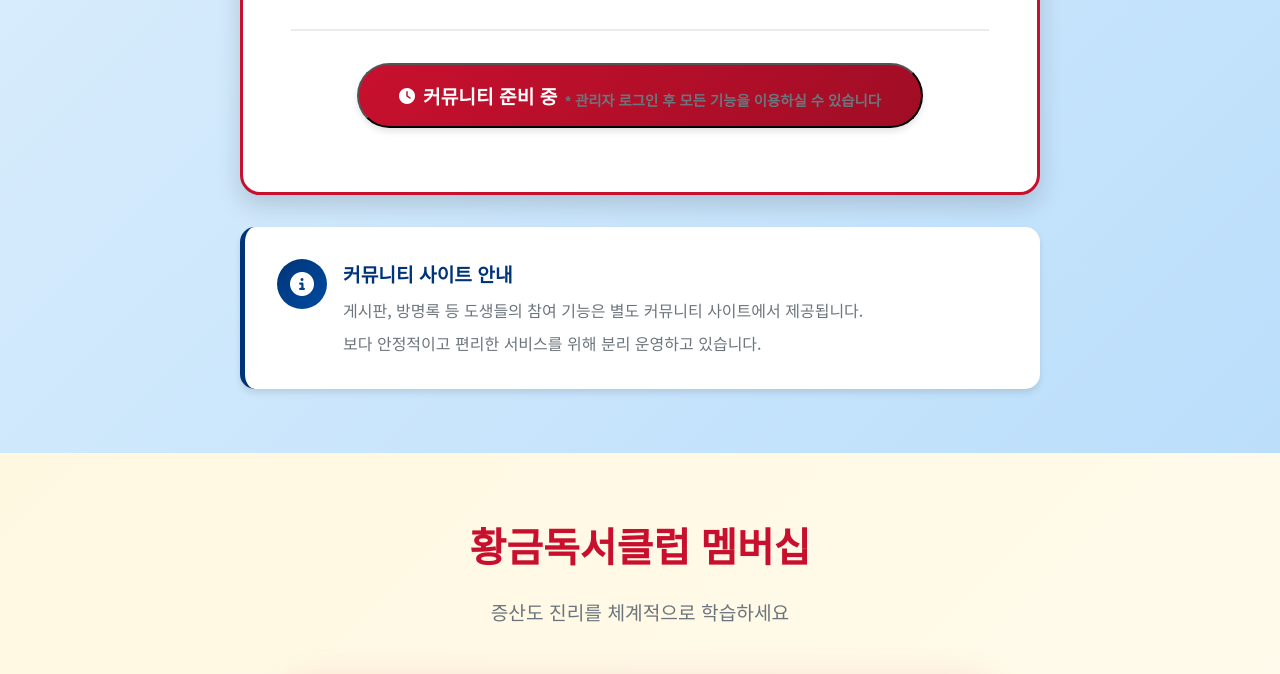
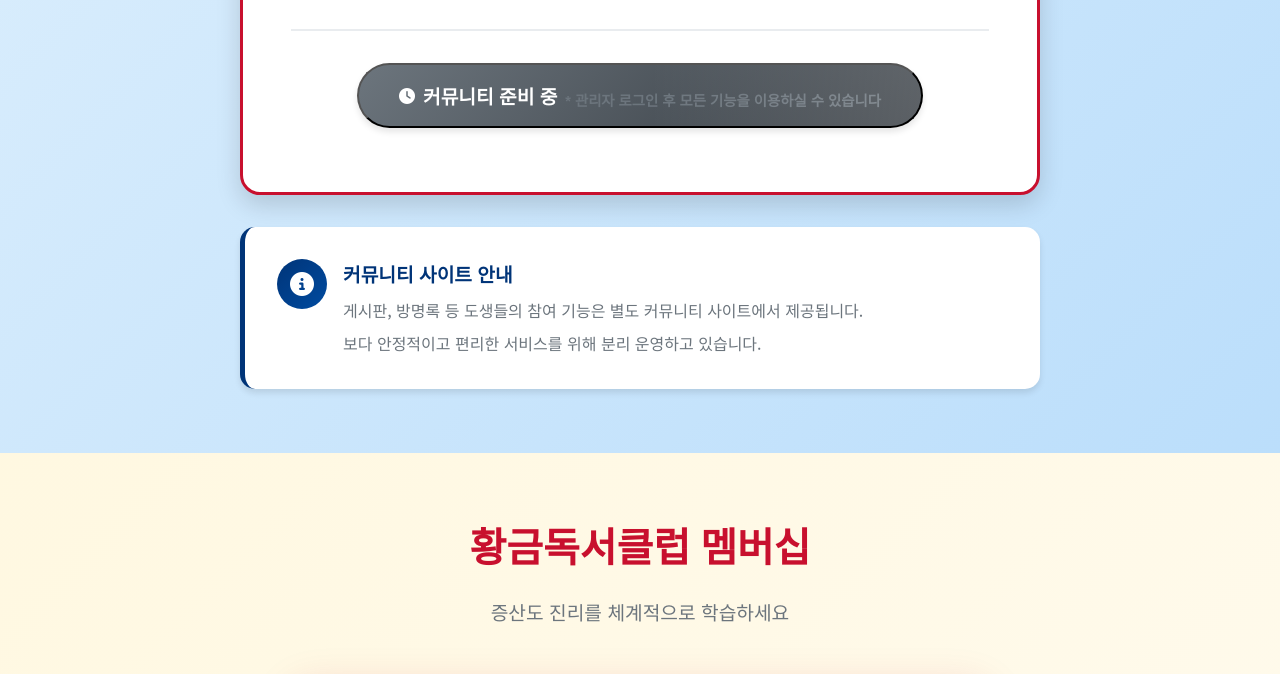
Before and after one commit to taeul21-design/jsd-gyeongju, a plain HTML site: page index.html in a window 1280 px wide. Shown: the part 1513-2187 px from the top of the page. Drawn offline with Linux system fonts and the light colour scheme; no server answers.

Commit message:
"Add coming soon button styles"

```diff
--- a/css/style.css
+++ b/css/style.css
@@ -561,6 +561,40 @@ img {
     margin-bottom: 0;
 }
 
+/* 준비 중 버튼 스타일 */
+.btn-coming-soon {
+    background: linear-gradient(135deg, var(--gray-600), var(--gray-800)) !important;
+    cursor: not-allowed;
+    position: relative;
+    overflow: hidden;
+}
+
+.btn-coming-soon::before {
+    content: '';
+    position: absolute;
+    top: 0;
+    left: -100%;
+    width: 100%;
+    height: 100%;
+    background: linear-gradient(90deg, transparent, rgba(255,255,255,0.2), transparent);
+    animation: shimmer 2s infinite;
+}
+
+@keyframes shimmer {
+    0% {
+        left: -100%;
+    }
+    100% {
+        left: 100%;
+    }
+}
+
+.btn-coming-soon:hover {
+    background: linear-gradient(135deg, var(--gray-800), var(--gray-600)) !important;
+    transform: none !important;
+    box-shadow: var(--shadow-md) !important;
+}
+
 /* 반응형 디자인 */
 @media (max-width: 768px) {
     .community-features {
```
